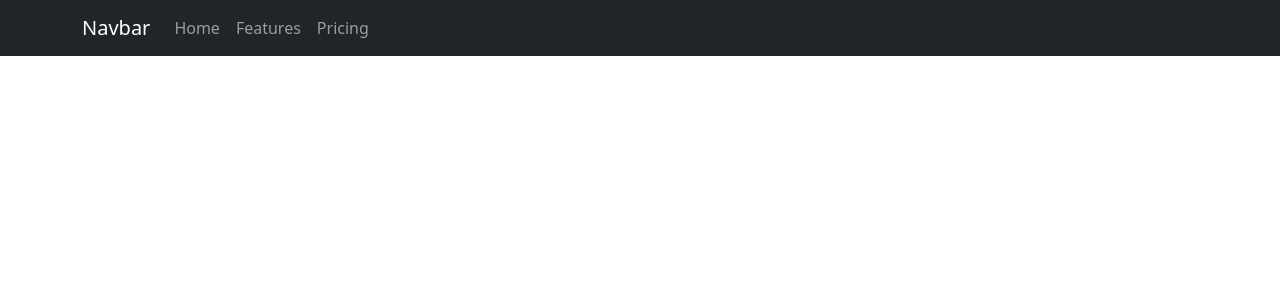
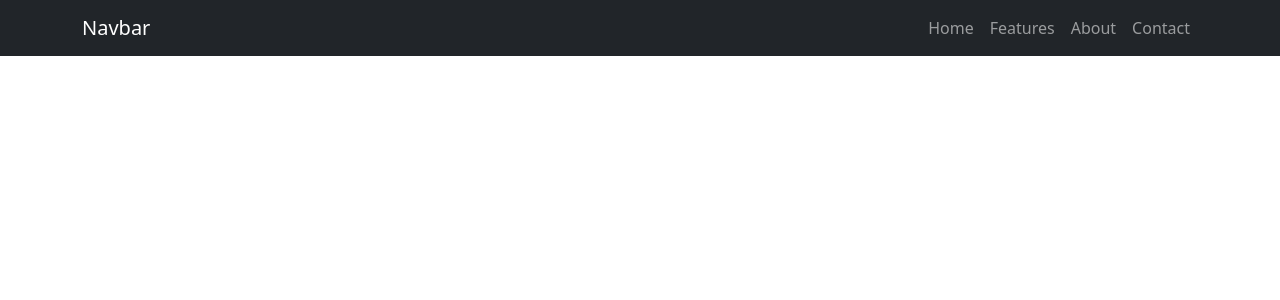
Before and after one commit to Amrindra/Bannard-Project, a React (Create React App) app: page / in a window 1280 px wide. Shown: the top 300 px of the page. Built offline with nearby package versions, Linux system fonts and the light colour scheme; the HTML template or start-up script is replaced by a standard one.

Commit message:
Created Header.css

```diff
--- /dev/null
+++ b/src/components/header/Header.css
@@ -0,0 +1,7 @@
+.nav {
+  width: 100%;
+}
+
+.toggle {
+  justify-content: flex-end;
+}
--- a/src/components/header/Header.jsx
+++ b/src/components/header/Header.jsx
@@ -1,6 +1,5 @@
-import Container from "react-bootstrap/Container";
-import Nav from "react-bootstrap/Nav";
-import Navbar from "react-bootstrap/Navbar";
+import { Container, Nav, Navbar } from "react-bootstrap";
+import "./Header.css";
 
 const Header = () => {
   return (
@@ -9,10 +8,11 @@ const Header = () => {
         <Navbar.Brand href="#home">Navbar</Navbar.Brand>
         <Navbar.Toggle aria-controls="responsive-navbar-nav" />
         <Navbar.Collapse id="responsive-navbar-nav">
-          <Nav className="mr-auto">
+          <Nav className="justify-content-end nav">
             <Nav.Link href="#home">Home</Nav.Link>
             <Nav.Link href="#features">Features</Nav.Link>
-            <Nav.Link href="#pricing">Pricing</Nav.Link>
+            <Nav.Link href="#pricing">About</Nav.Link>
+            <Nav.Link href="#contact">Contact</Nav.Link>
           </Nav>
         </Navbar.Collapse>
       </Container>
--- a/src/styles.css
+++ b/src/styles.css
@@ -2,4 +2,5 @@
   padding: 0;
   margin: 0;
   box-sizing: border-box;
+  color: red;
 }
```
